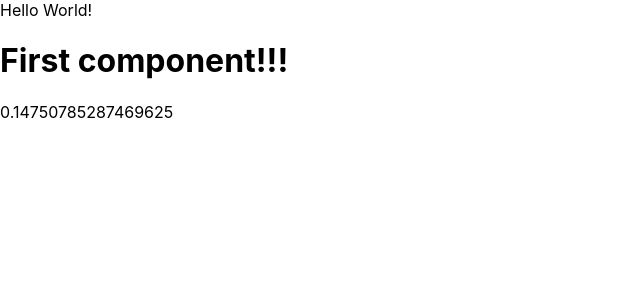
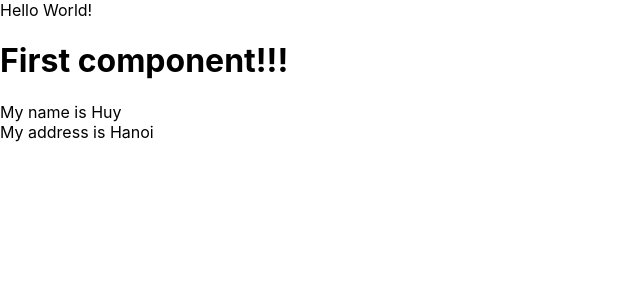
Before and after one commit to hamupig213/react-demo, a React (Create React App) app: page / in a window 1280 px wide. Shown: the top 300 px of the page, without its empty margins (0-640 px from the left). Built offline with nearby package versions, Linux system fonts and the light colour scheme.

Commit message:
state trong react

```diff
--- a/src/App.js
+++ b/src/App.js
@@ -3,28 +3,36 @@ import "./App.css";
 import { useDispatch, useSelector } from "react-redux";
 import { increaseCounter, decreaseCounter } from "./redux/action/counterAction";
 import MyComponent from "./components/MyComponents";
+import React from "react";
 
-const App = () => {
-    const count = useSelector((state) => state.counter.count);
-    const dispatch = useDispatch();
+class App extends React.Component {
+    render() {
+        return (
+            <div>
+                Hello World!
+                <MyComponent />
+            </div>
+        );
+    }
+}
 
-    return (
-        <div>
-            Hello World!
-            <MyComponent />
-        </div>
-        // <div className="App">
-        //   <header className="App-header">
-        //     <img src={logo} className="App-logo" alt="logo" />
-        //     <p>
-        //       Edit <code>src/App.js</code> and save to reload.
-        //     </p>
-        //     <div>Count = {count}</div>
-        //     <button onClick={() => dispatch(increaseCounter())}>Increase</button>
-        //     <button onClick={() => dispatch(decreaseCounter())}>Decrease</button>
-        //   </header>
-        // </div>
-    );
-};
+// const App = () => {
+//     const count = useSelector((state) => state.counter.count);
+//     const dispatch = useDispatch();
+
+//     return (
+//         // <div className="App">
+//           <header className="App-header">
+//             <img src={logo} className="App-logo" alt="logo" />
+//             <p>
+//               Edit <code>src/App.js</code> and save to reload.
+//             </p>
+//             <div>Count = {count}</div>
+//             <button onClick={() => dispatch(increaseCounter())}>Increase</button>
+//             <button onClick={() => dispatch(decreaseCounter())}>Decrease</button>
+//           </header>
+//         </div>
+//     );
+// };
 
 export default App;
--- a/src/components/MyComponents.js
+++ b/src/components/MyComponents.js
@@ -3,12 +3,17 @@
 import React from "react";
 
 class MyComponent extends React.Component {
-    //JSX
+    trangThai = {
+        name: "Huy",
+        add: "Hanoi",
+    };
+
     render() {
         return (
             <div>
                 <h1>First component!!!</h1>
-                {Math.random()}
+                My name is {this.trangThai.name} <br/>
+                My address is {this.trangThai.add}
             </div>
         );
     }
```
